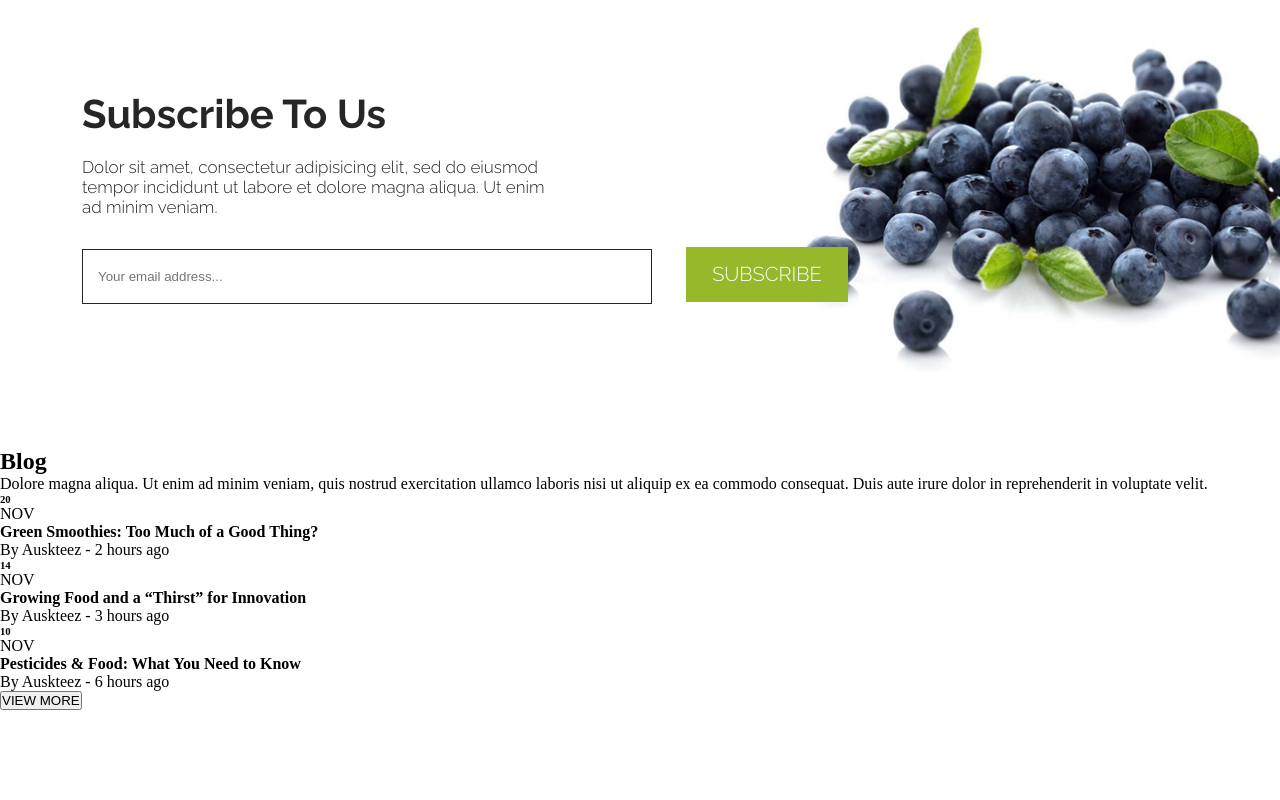
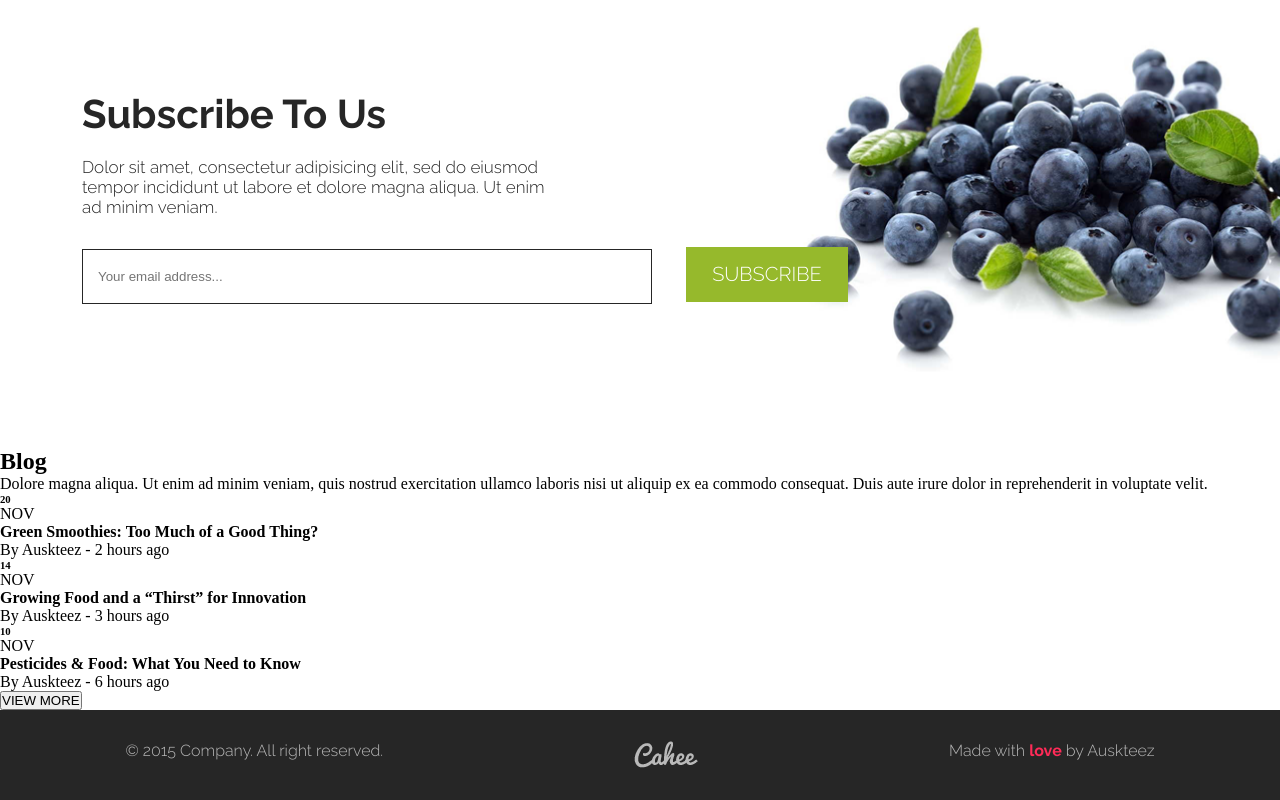
Before and after one commit to Katiasun/Cahee, a plain HTML site: page index.html in a window 1280 px wide. Shown: the part 5679-6479 px from the top of the page. Before the commit the page ends 6389 px from the top, so only its background shows below. Drawn offline with Linux system fonts and the light colour scheme.

Commit message:
done footer

```diff
--- a/index.html
+++ b/index.html
@@ -302,7 +302,11 @@
         </div>
       </section>
       <section class="contact"></section>
-      <footer class="footer"></footer>
+      <footer class="footer">
+        <p>© 2015 Company. All right reserved.</p>
+        <img src="images/img/logo-footer.png" alt="logo" />
+        <p>Made with <span>love</span> by Auskteez</p>
+      </footer>
     </div>
   </body>
 </html>
--- a/scss/blocks/_footer.scss
+++ b/scss/blocks/_footer.scss
@@ -0,0 +1,17 @@
+.footer {
+  font-family: $raleway;
+  color: $lighter-gray;
+  background: #262626;
+  padding-top: 31px;
+  padding-bottom: 32px;
+  display: flex;
+  justify-content: space-around;
+  font-style: normal;
+  font-weight: 300;
+  font-size: 16px;
+  line-height: 19px;
+}
+.footer span {
+  color: $coral;
+  font-weight: bold;
+}
```
Also changed, not shown: css/main.css, 1 other file.
